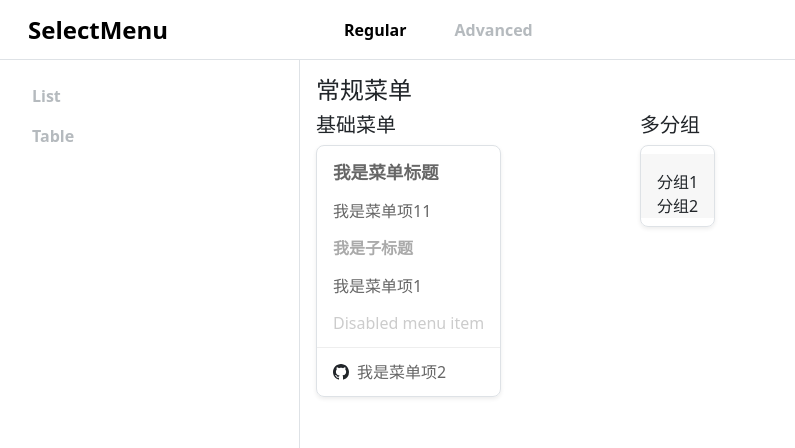
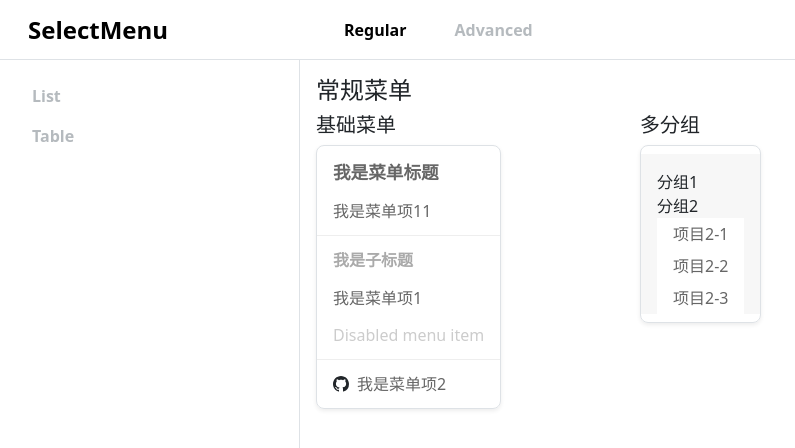
Before and after one commit to TerryZ/v-selectmenu, a Vue app: page /#/regular in a window 1280 px wide. Shown: the top 448 px of the page, without its empty margins (0-795 px from the left). Built offline with nearby package versions, Linux system fonts and the light colour scheme.

Commit message:
feat: Regular 分组模式内容分发

```diff
--- a/examples/ExamplesRegular.vue
+++ b/examples/ExamplesRegular.vue
@@ -12,6 +12,7 @@
           <ItemElement action="item11">
             我是菜单项11
           </ItemElement>
+          <ItemDivider />
           <ItemHeader>我是子标题</ItemHeader>
           <ItemElement action="item1">
             我是菜单项1
@@ -93,4 +94,3 @@ function itemClick (e) {
   console.log(e)
 }
 </script>
-@/components/regular/MenuGroupItem
--- a/src/components/regular/MenuGroup.jsx
+++ b/src/components/regular/MenuGroup.jsx
@@ -1,4 +1,4 @@
-import { defineComponent, toRef, provide, ref } from 'vue'
+import { defineComponent, toRef, provide } from 'vue'
 
 export default defineComponent({
   props: {
@@ -6,11 +6,26 @@ export default defineComponent({
   },
   emits: ['update:modelValue'],
   setup (props, { slots, emit }) {
-    const content = ref()
+    function switchGroup (groupName) {
+      const items = slots?.default()
+      groupName = groupName || props.modelValue
 
-    function switchGroup (groupName, groupContent) {
-      emit('update:modelValue', groupName)
-      content.value = groupContent
+      if (!items || !items.length) return
+
+      const groupIndex = groupName
+        ? items.findIndex(val => val.props?.name === groupName)
+        : 0
+      if (groupIndex === -1) return
+
+      const targetGroupName = items[groupIndex].props.name
+
+      if (targetGroupName !== props.modelValue) {
+        // emit new group name and trigger component rerender
+        emit('update:modelValue', targetGroupName)
+        return
+      }
+
+      return items[groupIndex].children?.default()
     }
 
     provide('switch-group', switchGroup)
@@ -19,9 +34,11 @@ export default defineComponent({
     return () => {
       return (
         <div class="sm-regular-group">
+
           {slots.default && slots.default()}
-          <div>
-            {content.value && content.value()}
+
+          <div class="sm-regular-group-body" >
+            {switchGroup()}
           </div>
         </div>
       )
--- a/src/components/regular/MenuGroupItem.jsx
+++ b/src/components/regular/MenuGroupItem.jsx
@@ -10,19 +10,18 @@ export default defineComponent({
     const switchGroup = inject('switch-group')
 
     function changeActiveGroup () {
-      switchGroup(props.name, slots.default)
+      switchGroup(props.name)
     }
+
+    // withDirectives(
+    //   <div>{slots.default && slots.default()}</div>,
+    //   [[vShow, active.value]]
+    // )
 
     return () => {
       return (
         <div class="sm-regular-group-item">
           <div onClick={changeActiveGroup}>{props.title}</div>
-          {/* {
-            withDirectives(
-              <div>{slots.default && slots.default()}</div>,
-              [[vShow, active.value]]
-            )
-          } */}
         </div>
       )
     }
--- a/src/styles/regular.sass
+++ b/src/styles/regular.sass
@@ -20,6 +20,7 @@
       display: flex
       flex-direction: column
     &-body
+      background-color: white
   .sm-regular-item
     display: flex
     align-items: center
```
Also changed, not shown: package.json (+4 -4 lines), 1 other file (tests, documents, lock files or other folders).
